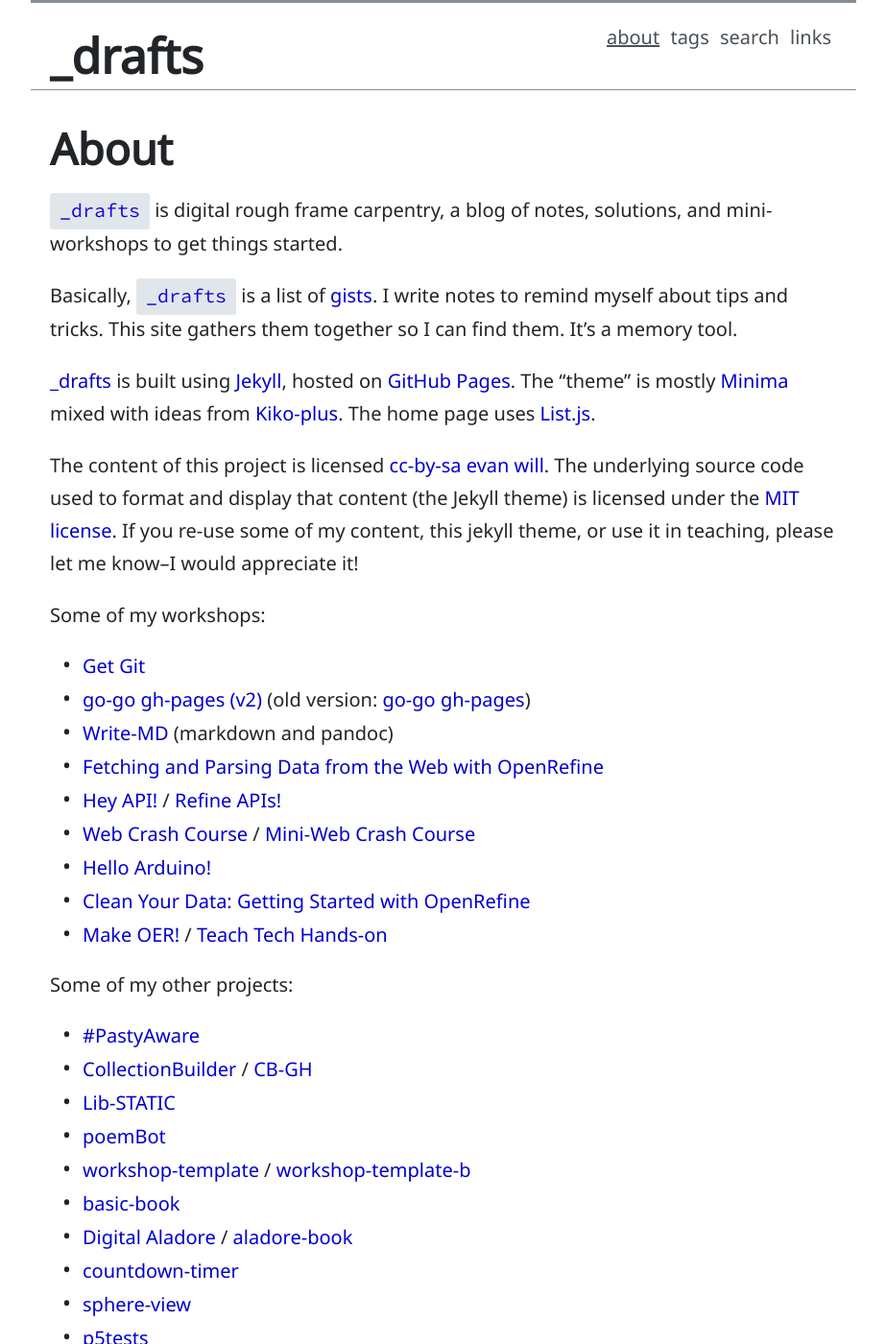
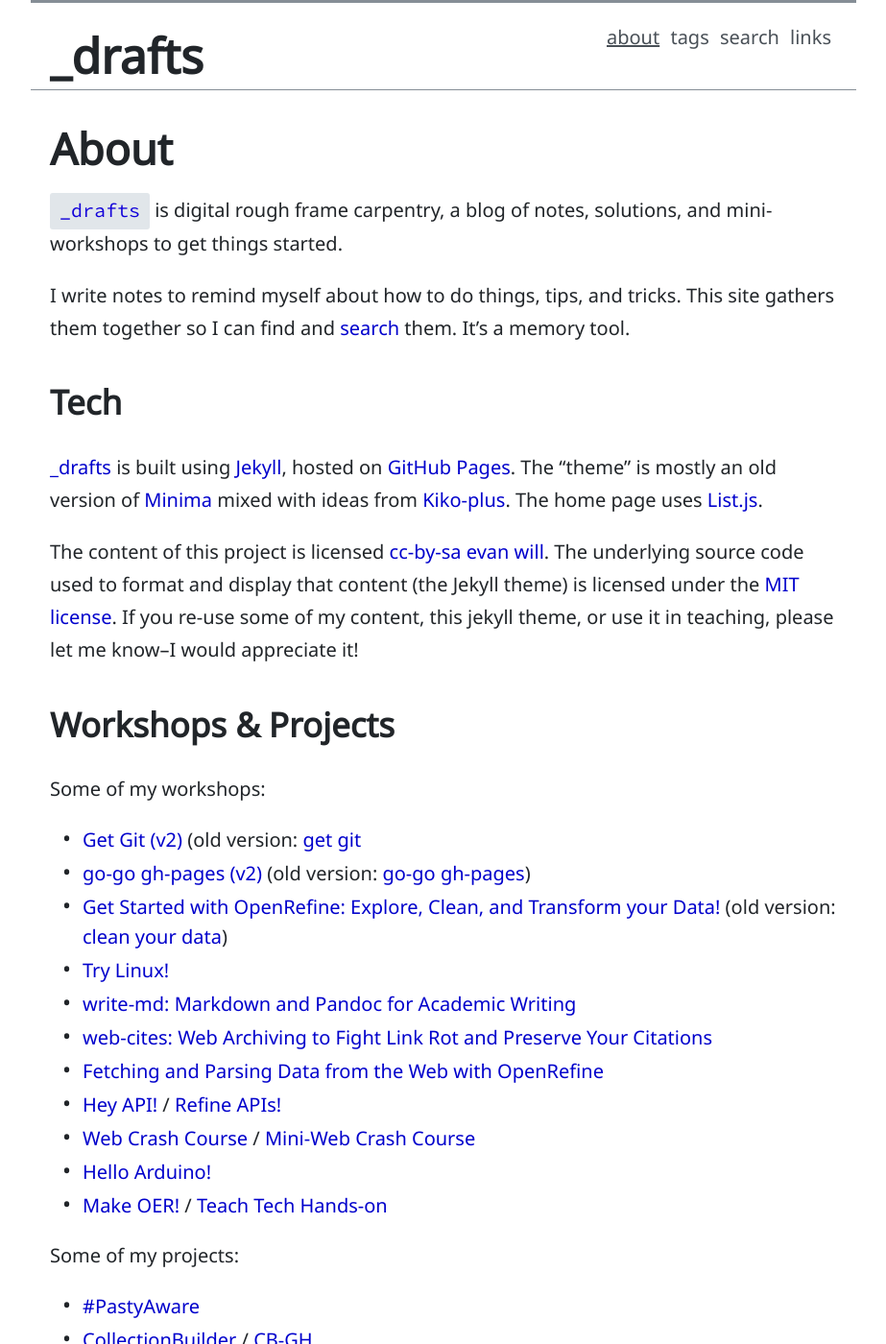
Before and after one commit to evanwill/_drafts, a Jekyll site: the page built from about.md, in a window 1280 px wide and 1400 px high. Shown: the whole window at 96% size, without its empty margins (178-1101 px from the left). Built offline with Jekyll 4.4.1, drawn with Linux system fonts in a browser that asks for light colours; comment, search, counter and statistics services are not loaded.

Commit message:
about page update

```diff
--- a/about.md
+++ b/about.md
@@ -5,32 +5,37 @@ layout: page
 
 `_drafts` is digital rough frame carpentry, a blog of notes, solutions, and mini-workshops to get things started.
 
-Basically, `_drafts` is a list of [gists](https://gist.github.com/){:target='_blank' rel='noopener'}.
-I write notes to remind myself about tips and tricks.
-This site gathers them together so I can find them.
+I write notes to remind myself about how to do things, tips, and tricks.
+This site gathers them together so I can find and [search]({{ '/search/' | relative_url }}) them.
 It's a memory tool.
 
+## Tech
+
 [_drafts](https://github.com/evanwill/_drafts) is built using [Jekyll](https://jekyllrb.com/){:target='_blank' rel='noopener'}, hosted on [GitHub Pages](https://pages.github.com/){:target='_blank' rel='noopener'}.
-The "theme" is mostly [Minima](https://github.com/jekyll/minima) mixed with ideas from [Kiko-plus](https://aweekj.github.io/Kiko-plus/).
+The "theme" is mostly an old version of [Minima](https://github.com/jekyll/minima) mixed with ideas from [Kiko-plus](https://aweekj.github.io/Kiko-plus/).
 The home page uses [List.js](https://listjs.com/).
 
 The content of this project is licensed <a href="https://creativecommons.org/licenses/by-sa/4.0/" target="_blank" rel="noopener" title="license">cc-by-sa</a> [evan will](https://github.com/evanwill).
 The underlying source code used to format and display that content (the Jekyll theme) is licensed under the [MIT license](https://github.com/evanwill/_drafts/blob/main/LICENSE).
 If you re-use some of my content, this jekyll theme, or use it in teaching, please let me know--I would appreciate it!
 
+## Workshops & Projects
+
 Some of my workshops:
 
-- [Get Git](https://evanwill.github.io/get-git/)
+- [Get Git (v2)](https://evanwill.github.io/go-go-ghpages-b/) (old version: [get git](https://evanwill.github.io/go-go-ghpages/)
 - [go-go gh-pages (v2)](https://evanwill.github.io/go-go-ghpages-b/) (old version: [go-go gh-pages](https://evanwill.github.io/go-go-ghpages/))
-- [Write-MD](https://evanwill.github.io/write-md/) (markdown and pandoc)
+- [Get Started with OpenRefine: Explore, Clean, and Transform your Data!](https://evanwill.github.io/openrefine-b/) (old version: [clean your data](https://evanwill.github.io/clean-your-data/))
+- [Try Linux!](https://evanwill.github.io/try-linux/)
+- [write-md: Markdown and Pandoc for Academic Writing](https://evanwill.github.io/write-md/)
+- [web-cites: Web Archiving to Fight Link Rot and Preserve Your Citations](https://evanwill.github.io/web-cites/)
 - [Fetching and Parsing Data from the Web with OpenRefine](https://programminghistorian.org/en/lessons/fetch-and-parse-data-with-openrefine)
 - [Hey API!](https://evanwill.github.io/hey-api/) / [Refine APIs!](https://evanwill.github.io/refine-apis/)
 - [Web Crash Course](https://evanwill.github.io/web-crash-course/) / [Mini-Web Crash Course](https://evanwill.github.io/mini-web-crash-course/)
 - [Hello Arduino!](https://evanwill.github.io/hello-arduino/)
-- [Clean Your Data: Getting Started with OpenRefine](https://evanwill.github.io/clean-your-data/)
 - [Make OER!](https://evanwill.github.io/make-oer/) / [Teach Tech Hands-on](https://evanwill.github.io/tech-hands-on/)
 
-Some of my other projects:
+Some of my projects:
 
 - [#PastyAware](https://evanwill.github.io/pastyAware/)
 - [CollectionBuilder](https://collectionbuilder.github.io/) / [CB-GH](https://github.com/CollectionBuilder/collectionbuilder-gh)
```
